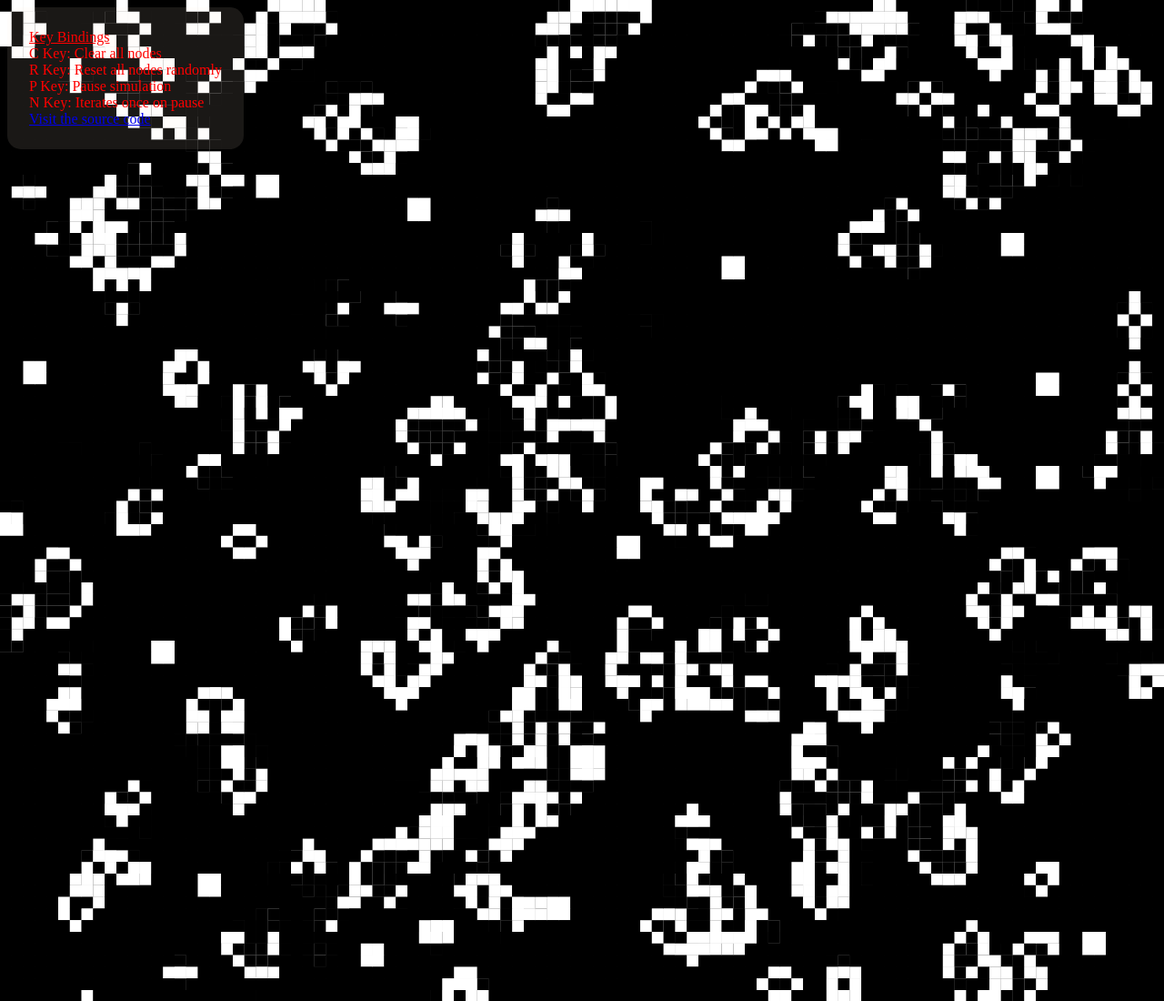
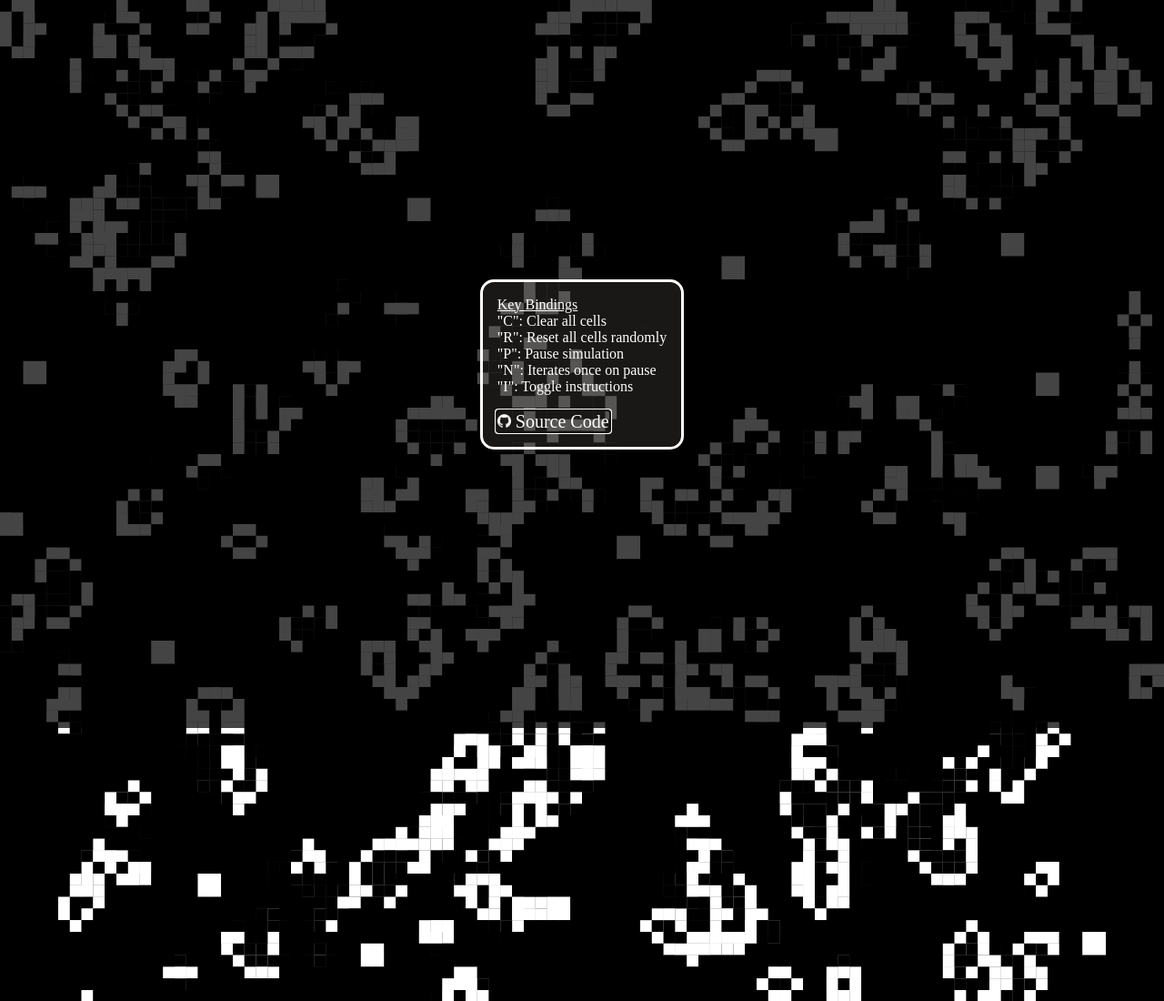
Before and after one commit to GauthamRNair/Game-Of-Life, a plain HTML site: page index.html in a window 1280 px wide. Shown: the top 1100 px of the page at 91% size. Drawn offline with Linux system fonts and the light colour scheme; animation ran at ten frames a second.

Commit message:
Improved Instructions

```diff
--- a/index.html
+++ b/index.html
@@ -12,14 +12,12 @@
                 overflow: hidden;
             }
 
-            .instructions {
+            #instructions {
                 position: absolute;
-                margin: 1vh;
                 border-radius: 15px;
                 background-color: rgba(250, 235, 215, 0.1);
-                justify-content: left;
-                padding: 3vh;
-                color: red;
+                justify-content: center;
+                color: white;
                 z-index: 1;
             }
 
@@ -28,6 +26,21 @@
                 top: 0;
                 left: 0;
                 z-index: 0;
+            }
+            img {
+                border: none;
+                filter: invert(1);
+                padding: none;
+                margin: none;
+            }
+            a {
+                align-items: baseline;
+                text-decoration: none;
+                color: white;
+                font-size: 20px;
+            }
+            dialog::backdrop {
+                backdrop-filter: brightness(0.3);
             }
         </style>
         <script>
@@ -158,6 +171,15 @@
                 paused = !paused;
             }
 
+            function toggleInst() {
+                var inst = document.getElementById("instructions");
+                if (inst.open) {
+                    inst.close();
+                } else {
+                    inst.showModal();
+                }
+            }
+
             function check(e) {
                 var code = e.keyCode;
                 switch (code) {
@@ -165,20 +187,25 @@
                     case 82: fillRandom(); break; //R Key
                     case 80: pauseToggle(); break; //P Key
                     case 78: pauseToggle();next();pauseToggle(); break; //N Key
+                    case 73: toggleInst(); break;
                 }
             }
 
         </script>
     </head>
-    <body onload="init();" onclick="next();">
+    <body onload="init(); toggleInst();" onclick="next();">
+        <dialog id="instructions">
+            <u> Key Bindings </u> <br />
+            "C": Clear all cells <br />
+            "R": Reset all cells randomly <br />
+            "P": Pause simulation <br />
+            "N": Iterates once on pause <br />
+            "I": Toggle instructions<br /><br />
+            <a href="https://github.com/GauthamRNair/Game-Of-Life" target="_blank">
+                <img width="15" height="15" src="./public/GithubLogo.png">
+                Source Code
+            </a>
+        </dialog>
         <canvas id="conway"></canvas>
-        <div class="instructions">
-            <u> Key Bindings </u> <br />
-            C Key: Clear all nodes <br />
-            R Key: Reset all nodes randomly <br />
-            P Key: Pause simulation <br />
-            N Key: Iterates once on pause <br />
-            <a href="https://github.com/GauthamRNair/Game-Of-Life" target="_blank">Visit the source code</a>
-        </div>
     </body>
 </html>
```
Also changed, not shown: public/GithubLogo.png (added).
